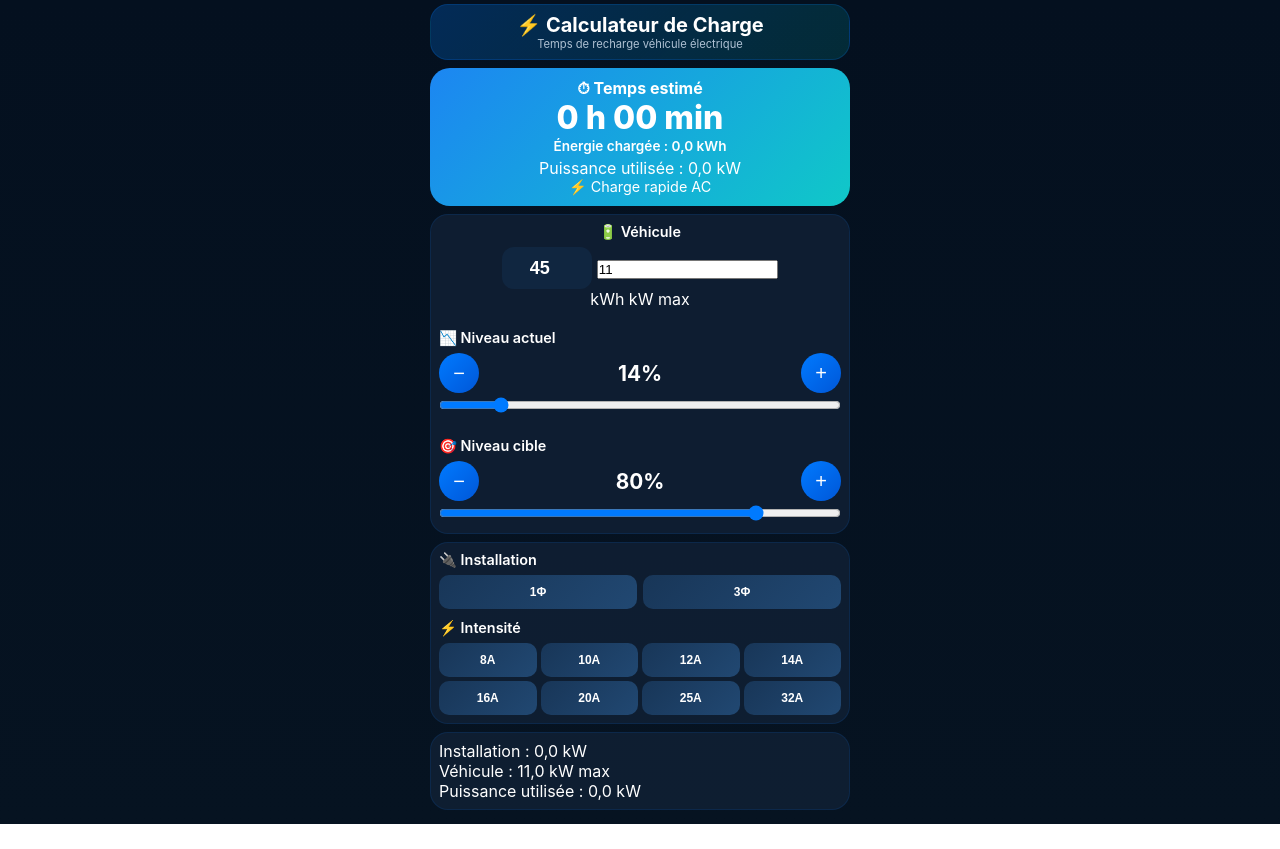
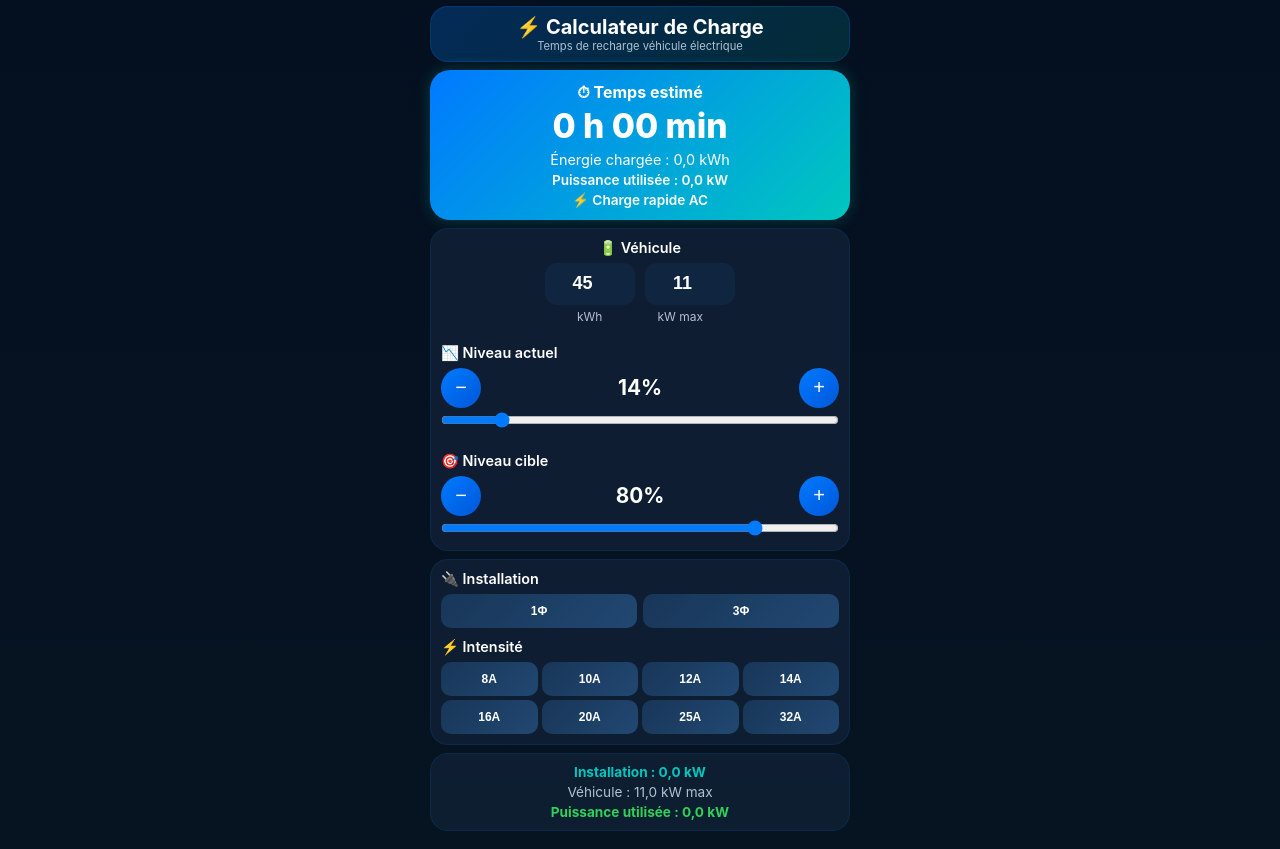
Before and after one commit to totoelect/calculateur-charge, a plain HTML site: page index.html in a window 1280 px wide. Before the commit the page ends 824 px from the top, so only its background shows below. Drawn offline with Linux system fonts and the light colour scheme.

Commit message:
Refactor CSS styles and improve layout
Updated styles for various components including cards, buttons, and banners. Adjusted padding, colors, and added new CSS variables.

```diff
--- a/style.css
+++ b/style.css
@@ -8,6 +8,8 @@
 
     --text: #FFFFFF;
     --text2: #AFC1D3;
+
+    --green: #30D158;
 }
 
 /* ==========================
@@ -15,6 +17,7 @@
 ========================== */
 
 * {
+
     margin: 0;
     padding: 0;
     box-sizing: border-box;
@@ -42,7 +45,7 @@ body {
 
     color: white;
 
-    padding: 4px;
+    padding: 6px;
 
     overflow-y: auto;
 }
@@ -62,7 +65,7 @@ body {
 
     gap: 8px;
 
-    padding-bottom: 10px;
+    padding-bottom: 12px;
 }
 
 /* ==========================
@@ -91,7 +94,6 @@ body {
 .vehicle-banner h2 {
 
     font-size: 1.25rem;
-
     font-weight: 700;
 }
 
@@ -108,7 +110,7 @@ body {
 
 .card {
 
-    padding: 8px;
+    padding: 10px;
 
     border-radius: 18px;
 
@@ -117,8 +119,6 @@ body {
 
     border:
         1px solid rgba(0,122,255,.12);
-
-    overflow: visible;
 }
 
 .card label {
@@ -138,7 +138,7 @@ body {
 
 .result {
 
-    padding: 10px;
+    padding: 12px;
 
     border-radius: 20px;
 
@@ -147,41 +147,54 @@ body {
     background:
         linear-gradient(
             135deg,
-            #1C86F2,
-            #10C8C8
+            #007AFF,
+            #00C7BE
         );
+
+    box-shadow:
+        0 0 15px
+        rgba(0,199,190,.25);
 }
 
 .result h2 {
 
     font-size: 1rem;
 
-    margin-bottom: 4px;
+    margin-bottom: 6px;
 }
 
 #temps {
 
-    font-size: 2rem;
+    font-size: 2.1rem;
 
     font-weight: 800;
 
-    line-height: 1;
+    margin-bottom: 6px;
+
+    line-height: 1.1;
+}
+
+#energie {
+
+    font-size: .90rem;
 
     margin-bottom: 4px;
 }
 
-#energie {
+#puissance {
+
+    font-size: .85rem;
+
+    margin-bottom: 4px;
+
+    font-weight: 600;
+}
+
+#etat {
 
     font-size: .85rem;
 
     font-weight: 600;
-
-    margin-bottom: 4px;
-}
-
-#etat {
-
-    font-size: .9rem;
 }
 
 /* ==========================
@@ -197,7 +210,16 @@ body {
     align-items: center;
 }
 
-#capacite {
+.battery-row {
+
+    display: flex;
+
+    justify-content: center;
+
+    gap: 10px;
+}
+
+.battery-row input {
 
     width: 90px;
 
@@ -218,6 +240,30 @@ body {
     font-weight: 700;
 }
 
+.battery-row input:focus {
+
+    outline: none;
+
+    box-shadow:
+        0 0 10px
+        rgba(0,122,255,.5);
+}
+
+.battery-units {
+
+    display: flex;
+
+    justify-content: center;
+
+    gap: 55px;
+
+    margin-top: 4px;
+
+    font-size: .75rem;
+
+    color: var(--text2);
+}
+
 /* ==========================
    CONTROLES %
 ========================== */
@@ -229,6 +275,8 @@ body {
     justify-content: space-between;
 
     align-items: center;
+
+    margin-bottom: 4px;
 }
 
 .controls span {
@@ -258,19 +306,24 @@ body {
     color: white;
 
     font-size: 20px;
+
+    cursor: pointer;
+}
+
+.controls button:active {
+
+    transform: scale(.95);
 }
 
 input[type="range"] {
 
     width: 100%;
 
-    margin-top: 4px;
-
     accent-color: #007AFF;
 }
 
 /* ==========================
-   GRILLE PHASES
+   INSTALLATION
 ========================== */
 
 .phase-grid {
@@ -286,7 +339,7 @@ input[type="range"] {
 }
 
 /* ==========================
-   GRILLE AMPERAGE
+   AMPERAGES
 ========================== */
 
 .amp-grid {
@@ -298,9 +351,9 @@ input[type="range"] {
 
     gap: 4px;
 
-    margin-top: 6px;
+    width: 100%;
 
-    width: 100%;
+    margin-top: 4px;
 }
 
 /* ==========================
@@ -332,6 +385,8 @@ input[type="range"] {
     font-weight: 700;
 
     cursor: pointer;
+
+    transition: .15s;
 }
 
 .phase-btn.selected,
@@ -346,28 +401,72 @@ input[type="range"] {
 
     box-shadow:
         0 0 8px
-        rgba(0,199,190,.45);
+        rgba(0,199,190,.50);
+}
+
+.phase-btn:active,
+.amp-btn:active {
+
+    transform: scale(.97);
+}
+
+/* ==========================
+   INFORMATIONS PUISSANCE
+========================== */
+
+.puissance-card {
+
+    text-align: center;
+
+    font-size: .85rem;
+}
+
+#puissanceInstallation {
+
+    color: var(--cyan);
+
+    font-weight: 700;
+
+    margin-bottom: 4px;
+}
+
+#puissanceVehicule {
+
+    color: var(--text2);
+
+    margin-bottom: 4px;
+}
+
+#puissanceReelle {
+
+    color: var(--green);
+
+    font-weight: 700;
 }
 
 /* ==========================
    MOBILE
 ========================== */
 
-@media (max-height:700px) {
+@media (max-height: 700px) {
 
     .vehicle-banner {
+
         padding: 6px;
     }
 
     .vehicle-banner h2 {
-        font-size: 1.10rem;
+
+        font-size: 1.1rem;
     }
 
     .card {
-        padding: 6px;
+
+        padding: 8px;
     }
 
     #temps {
+
         font-size: 1.8rem;
     }
 
@@ -379,11 +478,24 @@ input[type="range"] {
         font-size: 11px;
     }
 
-    #energie {
+    .battery-row input {
 
-        font-size: .75rem;
+        width: 80px;
+
+        height: 38px;
+
+        font-size: 16px;
     }
 
+    .battery-units {
+
+        gap: 45px;
+
+        font-size: .70rem;
+    }
+
+    #energie,
+    #puissance,
     #etat {
 
         font-size: .75rem;
```
